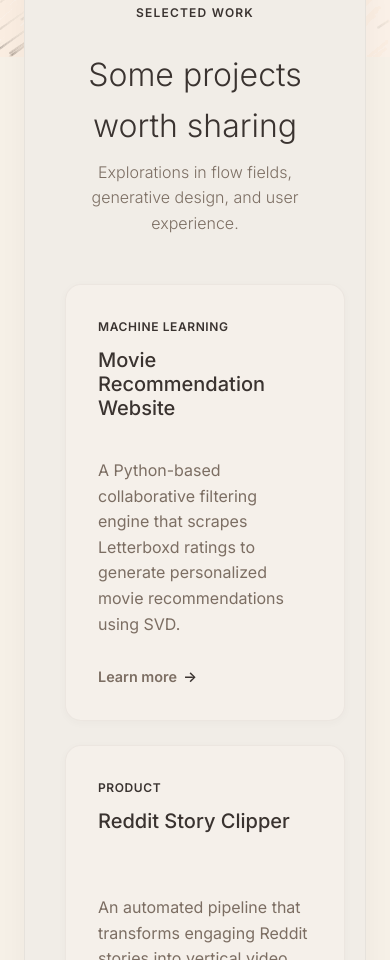
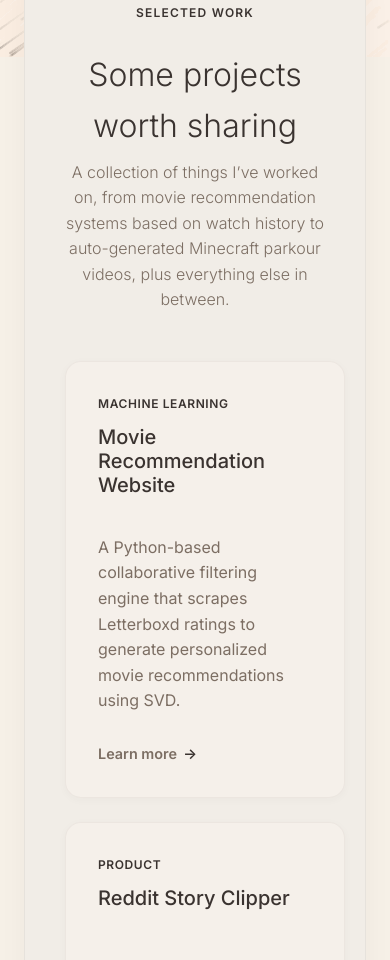
Before and after one commit to nathanjohnsongithub/nathanjohnsongithub.github.io, a plain HTML site: page index.html in a window 390 px wide. Shown: the part 787-1747 px from the top of the page. Drawn offline with Linux system fonts and the light colour scheme.

Commit message:
more formatting and mobile improvements

```diff
--- a/index.html
+++ b/index.html
@@ -425,6 +425,7 @@
       margin-top: 0; /* Reset margin as it's the main content now */
       border-top: none;
       padding-top: 0;
+      padding-bottom: 2rem; /* Extra space at bottom */
       transition: opacity 0.4s ease;
     }
 
@@ -822,7 +823,7 @@
       <div class="section-heading">
         <span class="eyebrow">Selected work</span>
         <h2 style="color: var(--accent);">Some projects worth sharing</h2>
-        <p>Explorations in flow fields, generative design, and user experience.</p>
+        <p>A collection of things I’ve worked on, from movie recommendation systems based on watch history to auto-generated Minecraft parkour videos, plus everything else in between.</p>
       </div>
       <div class="project-grid">
 
```
